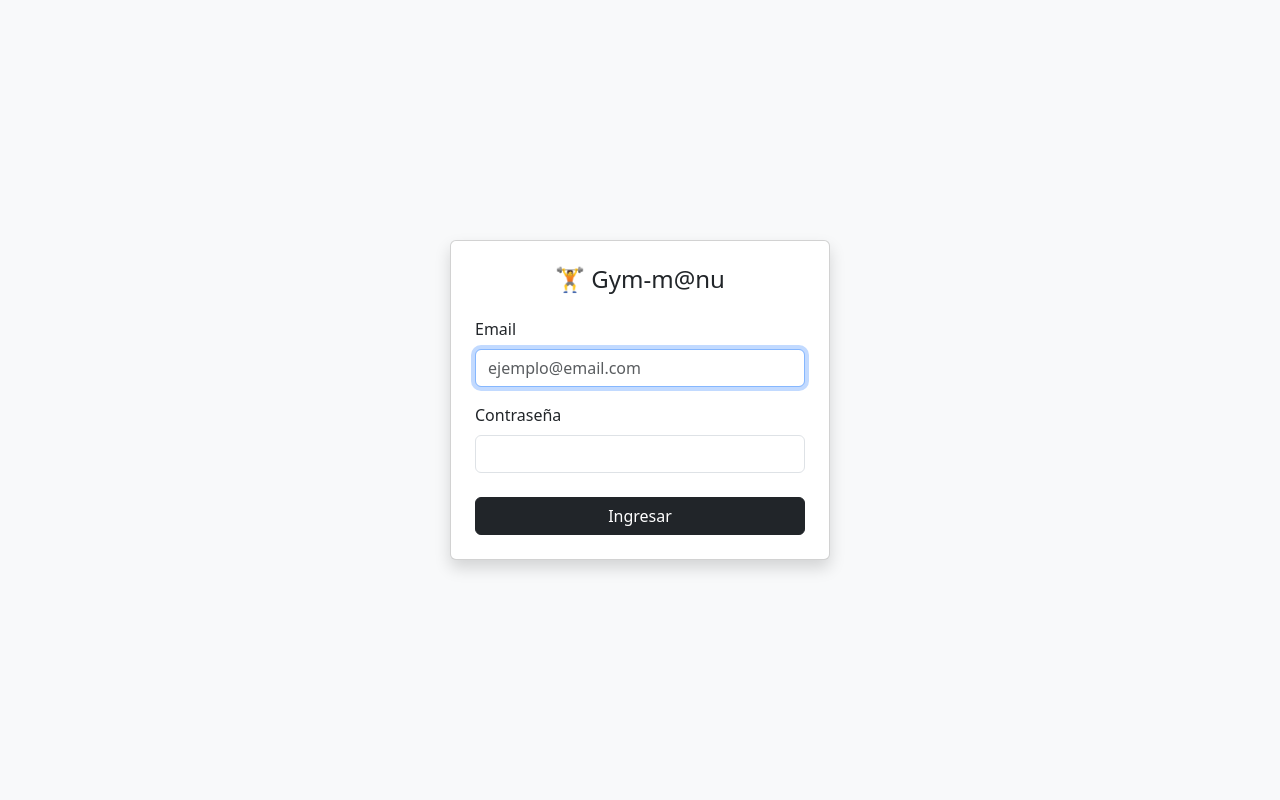
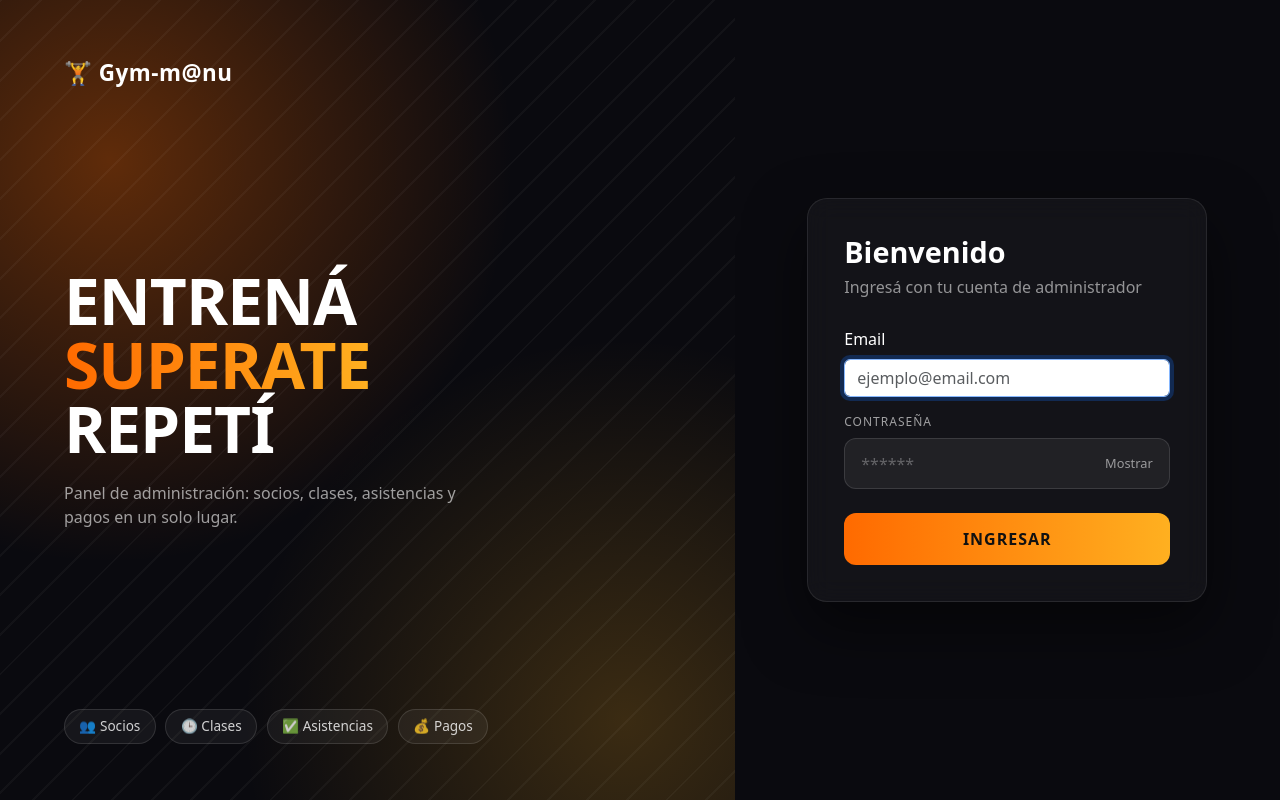
Before and after one commit to josediaz4/GymFrontReact, a React (Vite) app: page /login in a window 1280 px wide. Built offline with nearby package versions, Linux system fonts and the light colour scheme.

Commit message:
Cambio estilos de login

```diff
--- /dev/null
+++ b/src/pages/Login/Login.css
@@ -0,0 +1,257 @@
+.login-page {
+  --accent: #ff6a00;
+  --accent-2: #ffb020;
+  position: fixed;
+  inset: 0;
+  display: flex;
+  overflow-y: auto;
+  background: #0a0a0f;
+  color: #fff;
+  text-align: left;
+}
+
+/* ---------- Panel izquierdo (solo escritorio) ---------- */
+.login-hero {
+  display: none;
+  flex: 1.2;
+  position: relative;
+  flex-direction: column;
+  justify-content: space-between;
+  padding: 3.5rem 4rem;
+  overflow: hidden;
+  background:
+    radial-gradient(
+      circle at 15% 20%,
+      rgba(255, 106, 0, 0.35),
+      transparent 45%
+    ),
+    radial-gradient(
+      circle at 85% 90%,
+      rgba(255, 176, 32, 0.2),
+      transparent 40%
+    ),
+    #0a0a0f;
+}
+
+.login-hero::before {
+  content: "";
+  position: absolute;
+  inset: 0;
+  background: repeating-linear-gradient(
+    135deg,
+    rgba(255, 255, 255, 0.035) 0 2px,
+    transparent 2px 28px
+  );
+  pointer-events: none;
+}
+
+.login-hero > * {
+  position: relative;
+}
+
+.login-brand {
+  font-size: 1.4rem;
+  font-weight: 800;
+  letter-spacing: 0.5px;
+}
+
+.login-title {
+  margin: 0;
+  font-size: clamp(2.8rem, 5vw, 4.8rem);
+  font-weight: 900;
+  line-height: 1;
+  letter-spacing: -1px;
+  text-transform: uppercase;
+}
+
+.login-title span {
+  background: linear-gradient(90deg, var(--accent), var(--accent-2));
+  -webkit-background-clip: text;
+  background-clip: text;
+  color: transparent;
+}
+
+.login-sub {
+  max-width: 420px;
+  margin: 1.25rem 0 0;
+  color: rgba(255, 255, 255, 0.6);
+}
+
+.login-pills {
+  display: flex;
+  flex-wrap: wrap;
+  gap: 0.6rem;
+}
+
+.login-pills span {
+  padding: 0.4rem 0.9rem;
+  border: 1px solid rgba(255, 255, 255, 0.12);
+  border-radius: 999px;
+  background: rgba(255, 255, 255, 0.05);
+  font-size: 0.85rem;
+  color: rgba(255, 255, 255, 0.8);
+}
+
+/* ---------- Lado del formulario ---------- */
+.login-side {
+  flex: 1;
+  min-width: 0;
+  display: flex;
+  align-items: center;
+  justify-content: center;
+  padding: 2rem 1.25rem;
+}
+
+@media (min-width: 992px) {
+  .login-hero {
+    display: flex;
+  }
+  .login-side {
+    max-width: 560px;
+  }
+}
+
+.login-card {
+  width: 100%;
+  max-width: 400px;
+  padding: 2.25rem;
+  border: 1px solid rgba(255, 255, 255, 0.09);
+  border-radius: 20px;
+  background: rgba(255, 255, 255, 0.04);
+  backdrop-filter: blur(12px);
+  box-shadow: 0 25px 60px rgba(0, 0, 0, 0.5);
+  animation: login-subir 0.6s ease both;
+}
+
+.login-heading {
+  margin: 0;
+  font-size: 1.8rem;
+  font-weight: 800;
+}
+
+.login-caption {
+  margin: 0.35rem 0 1.75rem;
+  color: rgba(255, 255, 255, 0.55);
+}
+
+.login-label {
+  display: block;
+  margin-bottom: 0.4rem;
+  font-size: 0.75rem;
+  letter-spacing: 1px;
+  text-transform: uppercase;
+  color: rgba(255, 255, 255, 0.6);
+}
+
+.login-input.form-control {
+  padding: 0.8rem 1rem;
+  border: 1px solid rgba(255, 255, 255, 0.12);
+  border-radius: 12px;
+  background: rgba(255, 255, 255, 0.06);
+  color: #fff;
+}
+
+.login-input.form-control::placeholder {
+  color: rgba(255, 255, 255, 0.3);
+}
+
+.login-input.form-control:focus {
+  border-color: var(--accent);
+  background: rgba(255, 255, 255, 0.08);
+  box-shadow: 0 0 0 0.25rem rgba(255, 106, 0, 0.25);
+  color: #fff;
+}
+
+/* Evita el fondo blanco/amarillo del autocompletado de Chrome */
+.login-input.form-control:-webkit-autofill {
+  -webkit-text-fill-color: #fff;
+  caret-color: #fff;
+  box-shadow: 0 0 0 1000px #1a1a22 inset;
+}
+
+.login-password {
+  position: relative;
+}
+
+.login-password .login-input {
+  padding-right: 5rem;
+}
+
+.login-toggle {
+  position: absolute;
+  top: 50%;
+  right: 0.6rem;
+  transform: translateY(-50%);
+  padding: 0.25rem 0.5rem;
+  border: 0;
+  background: none;
+  font-size: 0.8rem;
+  color: rgba(255, 255, 255, 0.55);
+}
+
+.login-toggle:hover {
+  color: #fff;
+}
+
+.login-btn {
+  width: 100%;
+  padding: 0.85rem;
+  border: 0;
+  border-radius: 12px;
+  background: linear-gradient(90deg, var(--accent), var(--accent-2));
+  font-weight: 800;
+  letter-spacing: 1px;
+  text-transform: uppercase;
+  color: #111;
+  transition:
+    transform 0.15s,
+    box-shadow 0.15s;
+}
+
+.login-btn:hover:not(:disabled) {
+  transform: translateY(-2px);
+  box-shadow: 0 10px 25px rgba(255, 106, 0, 0.35);
+}
+
+.login-btn:disabled {
+  opacity: 0.7;
+  cursor: not-allowed;
+}
+
+/* ---------- Animaciones ---------- */
+@keyframes login-subir {
+  from {
+    opacity: 0;
+    transform: translateY(24px);
+  }
+  to {
+    opacity: 1;
+    transform: none;
+  }
+}
+
+@keyframes login-sacudir {
+  0%,
+  100% {
+    transform: translateX(0);
+  }
+  20%,
+  60% {
+    transform: translateX(-8px);
+  }
+  40%,
+  80% {
+    transform: translateX(8px);
+  }
+}
+
+.login-shake {
+  animation: login-sacudir 0.4s ease;
+}
+
+@media (prefers-reduced-motion: reduce) {
+  .login-card,
+  .login-shake {
+    animation: none;
+  }
+}
--- a/src/pages/Login/Login.jsx
+++ b/src/pages/Login/Login.jsx
@@ -3,12 +3,15 @@ import { useAuth } from "../../context/useAuth";
 import { useState } from "react";
 import { toast } from "react-toastify";
 import { mensajeError } from "../../utils/mensajeError";
+import "./Login.css";
 
 function Login() {
   const { login, estaAutenticado } = useAuth();
   const location = useLocation();
   const [formData, setFormData] = useState({ email: "", password: "" });
   const [cargando, setCargando] = useState(false);
+  const [verPassword, setVerPassword] = useState(false);
+  const [sacudir, setSacudir] = useState(false);
 
   const destino = location.state?.from?.pathname || "/dashboard";
 
@@ -24,6 +27,7 @@ function Login() {
     } catch (err) {
       console.error(err);
       toast.error(mensajeError(err, "No se pudo iniciar sesion."));
+      setSacudir(true);
       setCargando(false);
     }
   };
@@ -31,46 +35,140 @@ function Login() {
   if (estaAutenticado) return <Navigate to={destino} replace />;
 
   return (
-    <div className="min-vh-100 d-flex align-items-center justify-content-center bg-light">
-      <div className="card shadow" style={{ width: "380px" }}>
-        <div className="card-body p-4">
-          <h4 className="text-center mb-4">🏋️ Gym-m@nu</h4>
-          <form onSubmit={handleSubmit}>
+    <div className="login-page">
+      <section className="login-hero">
+        <div className="login-brand">🏋️ Gym-m@nu</div>
+        <div>
+          <h1 className="login-title">
+            Entrená
+            <br />
+            <span>Superate</span>
+            <br />
+            Repetí
+          </h1>
+          <p className="login-sub">
+            Panel de administración: socios, clases, asistencias y pagos en un
+            solo lugar.
+          </p>
+        </div>
+        <div className="login-pills">
+          <span>👥 Socios</span>
+          <span>🕒 Clases</span>
+          <span>✅ Asistencias</span>
+          <span>💰 Pagos</span>
+        </div>
+      </section>
+
+      <section className="login-side">
+        <form
+          className={`login-card ${sacudir ? "login-shake" : ""}`}
+          onSubmit={handleSubmit}
+          onAnimationEnd={() => setSacudir(false)}
+        >
+          <h2 className="login-heading">Bienvenido</h2>
+          <p className="login-caption">
+            Ingresá con tu cuenta de administrador
+          </p>
+
           <div className="mb-3">
-              <label className="form-label">Email</label>
+            <label className="form-label" htmlFor="email">
+              Email
+            </label>
             <input
-                type="text"
+              id="email"
+              type="email"
               name="email"
               className="form-control"
               value={formData.email}
               placeholder="ejemplo@email.com"
+              autoComplete="username"
               onChange={handleChange}
               autoFocus
               required
             />
           </div>
+
           <div className="mb-4">
-              <label className="form-label">Contraseña</label>
+            <label className="login-label" htmlFor="password">
+              Contraseña
+            </label>
+            <div className="login-password">
               <input
-                type="password"
+                id="password"
+                type={verPassword ? "text" : "password"}
                 name="password"
-                className="form-control"
+                className="form-control login-input"
+                placeholder="******"
+                autoComplete="current-password"
                 value={formData.password}
                 onChange={handleChange}
                 required
               />
+              <button
+                type="button"
+                className="login-toggle"
+                onClick={() => setVerPassword(!verPassword)}
+                tabIndex={-1}
+              >
+                {verPassword ? "Ocultar" : "Mostrar"}
+              </button>
             </div>
-            <button
-              type="submit"
-              className="btn btn-dark w-100"
-              disabled={cargando}
-            >
-              {cargando ? "Ingresando..." : "Ingresar"}
+          </div>
+
+          <button type="sumit" className="login-btn" disabled={cargando}>
+            {cargando ? (
+              <>
+                <span className="spinner-border spinner-border-sm me-2" />
+                Ingresando...
+              </>
+            ) : (
+              "Ingresar"
+            )}
           </button>
         </form>
+      </section>
     </div>
-      </div>
-    </div>
+
+    // <div className="min-vh-100 d-flex align-items-center justify-content-center bg-light">
+    //   <div className="card shadow" style={{ width: "380px" }}>
+    //     <div className="card-body p-4">
+    //       <h4 className="text-center mb-4">🏋️ Gym-m@nu</h4>
+    //       <form onSubmit={handleSubmit}>
+    //         <div className="mb-3">
+    //           <label className="form-label">Email</label>
+    //           <input
+    //             type="text"
+    //             name="email"
+    //             className="form-control"
+    //             value={formData.email}
+    //             placeholder="ejemplo@email.com"
+    //             onChange={handleChange}
+    //             autoFocus
+    //             required
+    //           />
+    //         </div>
+    //         <div className="mb-4">
+    //           <label className="form-label">Contraseña</label>
+    //           <input
+    //             type="password"
+    //             name="password"
+    //             className="form-control"
+    //             value={formData.password}
+    //             onChange={handleChange}
+    //             required
+    //           />
+    //         </div>
+    //         <button
+    //           type="submit"
+    //           className="btn btn-dark w-100"
+    //           disabled={cargando}
+    //         >
+    //           {cargando ? "Ingresando..." : "Ingresar"}
+    //         </button>
+    //       </form>
+    //     </div>
+    //   </div>
+    // </div>
   );
 }
 
```
Lines whose indentation alone changed are shown as unchanged.
